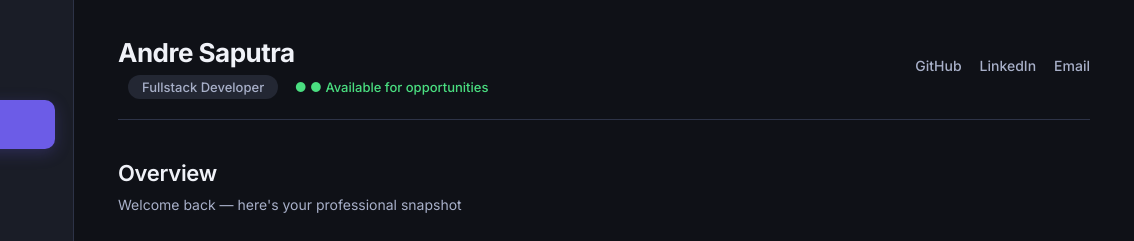
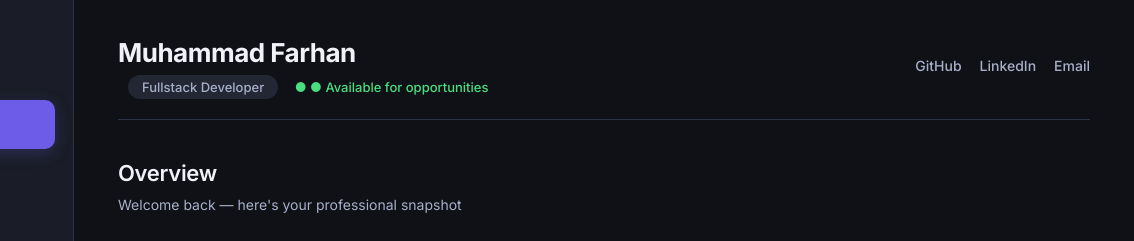
Before and after one commit to muhammadfarhan25042-lgtm/farhan-portfolio, a plain HTML site: page index.html in a window 1280 px wide. Shown: the top 241 px of the page, 146-1280 px from the left. Drawn offline with Linux system fonts and the light colour scheme.

Commit message:
Update index.html

```diff
--- a/index.html
+++ b/index.html
@@ -48,7 +48,7 @@
         <!-- ===== HEADER ===== -->
         <header class="dashboard-header">
             <div class="header-left">
-                <h1>Andre Saputra</h1>
+                <h1>Muhammad Farhan</h1>
                 <span class="role-badge">Fullstack Developer</span>
                 <span class="status-badge available">● Available for opportunities</span>
             </div>
```
